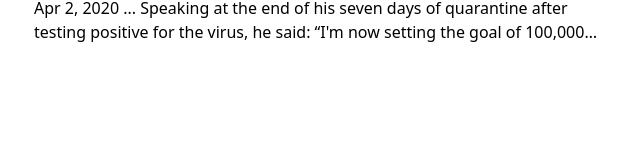
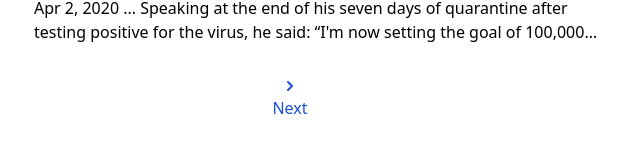
Before and after one commit to sustiono/next-google, a Next.js app: page /search in a window 1280 px wide. Shown: the part 1531-1683 px from the top of the page, without its empty margins (174-814 px from the left). Before the commit the page ends 1607 px from the top, so only its background shows below. Built offline with nearby package versions, Linux system fonts and the light colour scheme.

Commit message:
Add pagination

```diff
--- /dev/null
+++ b/components/PaginationButtons.js
@@ -0,0 +1,32 @@
+import Link from "next/link";
+import { useRouter } from "next/router";
+import { ChevronLeftIcon, ChevronRightIcon } from "@heroicons/react/solid";
+
+const PaginationButtons = () => {
+  const router = useRouter();
+  const startIndex = Number(router.query.start) || 0;
+
+  return (
+    <div className='flex justify-between max-w-lg text-blue-700 mb-10'>
+      {startIndex >= 10 && (
+        <Link
+          href={`/search?term=${router.query.term}&start=${startIndex - 10}`}
+        >
+          <div className='flex flex-grow flex-col items-center cursor-pointer hover:underline'>
+            <ChevronLeftIcon className='h-5' />
+            <p>Previous</p>
+          </div>
+        </Link>
+      )}
+
+      <Link href={`/search?term=${router.query.term}&start=${startIndex + 10}`}>
+        <div className='flex flex-grow flex-col items-center cursor-pointer hover:underline'>
+          <ChevronRightIcon className='h-5' />
+          <p>Next</p>
+        </div>
+      </Link>
+    </div>
+  );
+};
+
+export default PaginationButtons;
--- a/components/SearchResults.js
+++ b/components/SearchResults.js
@@ -1,3 +1,5 @@
+import PaginationButtons from "./PaginationButtons";
+
 const SearchResults = ({ results }) => {
   return (
     <div className='w-full mx-auto px-3 sm:pl-[5%] md:pl-[14%] lg:pl-52 '>
@@ -22,6 +24,8 @@
           <p className='line-clamp-2'>{result.snippet}</p>
         </div>
       ))}
+
+      <PaginationButtons />
     </div>
   );
 };
```
